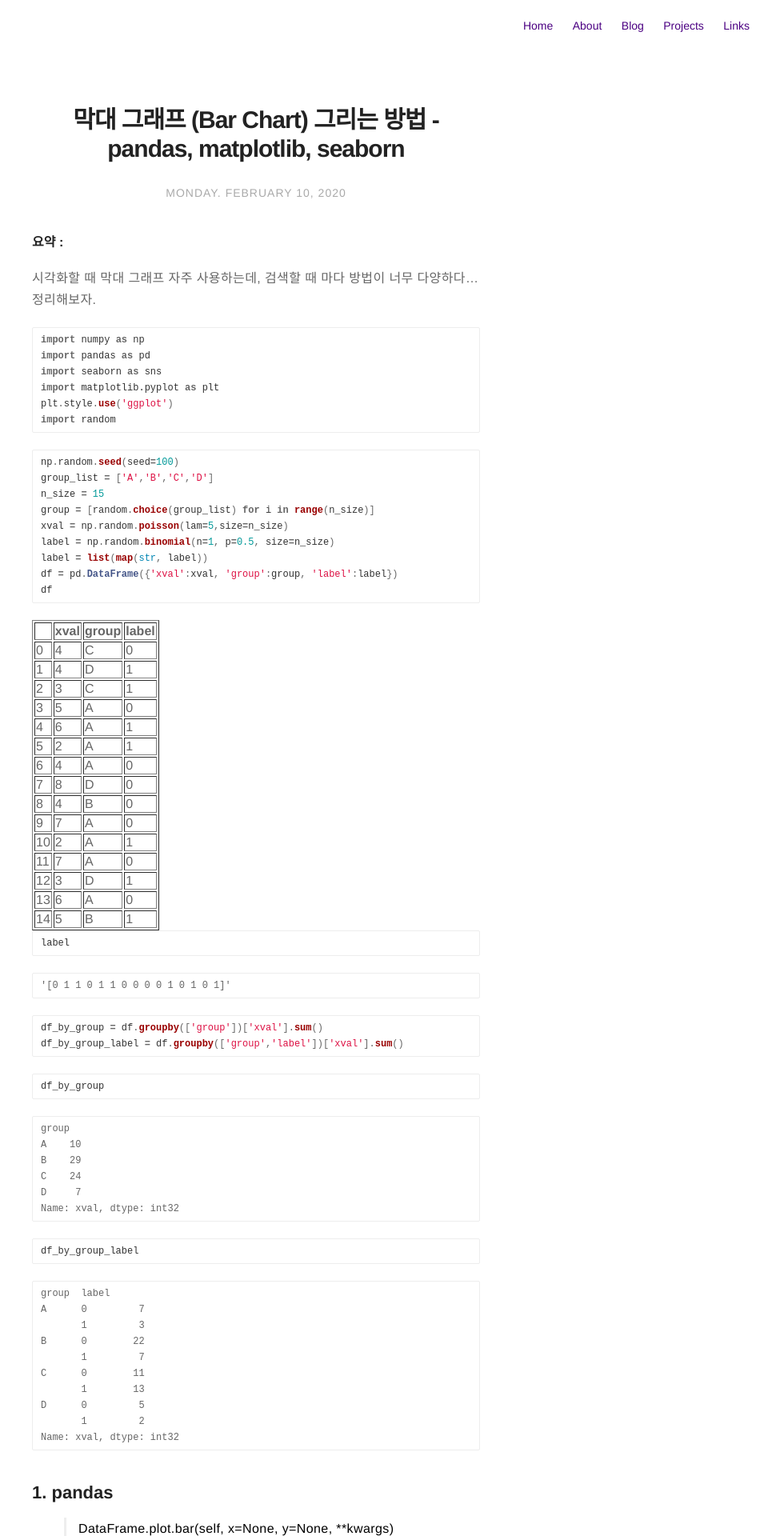
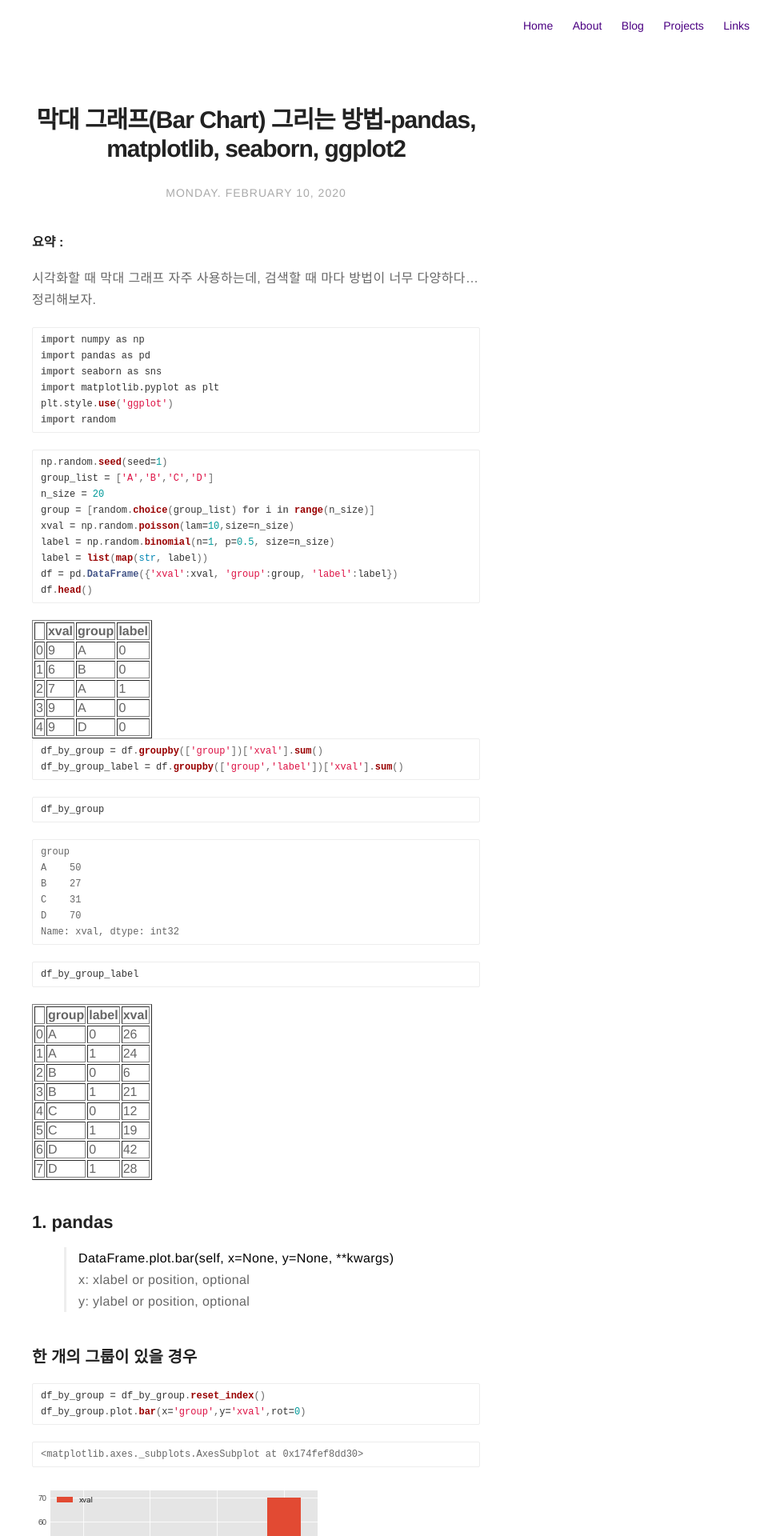
Before and after one commit to 12jeong/12jeong.github.io, a Jekyll site: the page built from _posts/2020-02-10-python-barplot.md, in a window 1280 px wide. Shown: the top 1920 px of the page at 80% size, without its empty margins (320-1280 px from the left). Built offline with Jekyll 4.4.1, drawn with Linux system fonts in a browser that asks for light colours; some web fonts are replaced; comment, search, counter and statistics services are not loaded; some of the changed text lies outside the part shown.

Commit message:
fix post

````diff
--- a/_posts/2020-02-10-python-barplot.md
+++ b/_posts/2020-02-10-python-barplot.md
@@ -1,13 +1,12 @@
 ---
-title: "막대 그래프 (Bar Chart) 그리는 방법 - pandas, matplotlib, seaborn"
+title: "막대 그래프(Bar Chart) 그리는 방법-pandas, matplotlib, seaborn, ggplot2"
 layout: post
 date: 2020-02-10
 image: /assets/images/markdown.jpg
 headerImage: false
 tag:
-- markdown
-- elements
-star: true
+- Python
+- visualization
 category: blog
 author: 12#
 description:
@@ -27,15 +26,15 @@
 
 
 ```python
-np.random.seed(seed=100)
+np.random.seed(seed=1)
 group_list = ['A','B','C','D']
-n_size = 15
+n_size = 20
 group = [random.choice(group_list) for i in range(n_size)]
-xval = np.random.poisson(lam=5,size=n_size)
+xval = np.random.poisson(lam=10,size=n_size)
 label = np.random.binomial(n=1, p=0.5, size=n_size)
 label = list(map(str, label))
 df = pd.DataFrame({'xval':xval, 'group':group, 'label':label})
-df
+df.head()
 ```
 
 
@@ -67,109 +66,37 @@
   <tbody>
     <tr>
       <td>0</td>
-      <td>4</td>
-      <td>C</td>
+      <td>9</td>
+      <td>A</td>
       <td>0</td>
     </tr>
     <tr>
       <td>1</td>
-      <td>4</td>
-      <td>D</td>
-      <td>1</td>
+      <td>6</td>
+      <td>B</td>
+      <td>0</td>
     </tr>
     <tr>
       <td>2</td>
-      <td>3</td>
-      <td>C</td>
+      <td>7</td>
+      <td>A</td>
       <td>1</td>
     </tr>
     <tr>
       <td>3</td>
-      <td>5</td>
+      <td>9</td>
       <td>A</td>
       <td>0</td>
     </tr>
     <tr>
       <td>4</td>
-      <td>6</td>
-      <td>A</td>
-      <td>1</td>
-    </tr>
-    <tr>
-      <td>5</td>
-      <td>2</td>
-      <td>A</td>
-      <td>1</td>
-    </tr>
-    <tr>
-      <td>6</td>
-      <td>4</td>
-      <td>A</td>
-      <td>0</td>
-    </tr>
-    <tr>
-      <td>7</td>
-      <td>8</td>
+      <td>9</td>
       <td>D</td>
       <td>0</td>
-    </tr>
-    <tr>
-      <td>8</td>
-      <td>4</td>
-      <td>B</td>
-      <td>0</td>
-    </tr>
-    <tr>
-      <td>9</td>
-      <td>7</td>
-      <td>A</td>
-      <td>0</td>
-    </tr>
-    <tr>
-      <td>10</td>
-      <td>2</td>
-      <td>A</td>
-      <td>1</td>
-    </tr>
-    <tr>
-      <td>11</td>
-      <td>7</td>
-      <td>A</td>
-      <td>0</td>
-    </tr>
-    <tr>
-      <td>12</td>
-      <td>3</td>
-      <td>D</td>
-      <td>1</td>
-    </tr>
-    <tr>
-      <td>13</td>
-      <td>6</td>
-      <td>A</td>
-      <td>0</td>
-    </tr>
-    <tr>
-      <td>14</td>
-      <td>5</td>
-      <td>B</td>
-      <td>1</td>
     </tr>
   </tbody>
 </table>
 </div>
-
-
-
-
-```python
-label
-```
-
-
-
-
-    '[0 1 1 0 1 1 0 0 0 0 1 0 1 0 1]'
 
 
 
@@ -188,10 +115,10 @@
 
 
     group
-    A    10
-    B    29
-    C    24
-    D     7
+    A    50
+    B    27
+    C    31
+    D    70
     Name: xval, dtype: int32
 
 
@@ -204,16 +131,81 @@
 
 
 
-    group  label
-    A      0         7
-           1         3
-    B      0        22
-           1         7
-    C      0        11
-           1        13
-    D      0         5
-           1         2
-    Name: xval, dtype: int32
+<div>
+<style scoped>
+    .dataframe tbody tr th:only-of-type {
+        vertical-align: middle;
+    }
+
+    .dataframe tbody tr th {
+        vertical-align: top;
+    }
+
+    .dataframe thead th {
+        text-align: right;
+    }
+</style>
+<table border="1" class="dataframe">
+  <thead>
+    <tr style="text-align: right;">
+      <th></th>
+      <th>group</th>
+      <th>label</th>
+      <th>xval</th>
+    </tr>
+  </thead>
+  <tbody>
+    <tr>
+      <td>0</td>
+      <td>A</td>
+      <td>0</td>
+      <td>26</td>
+    </tr>
+    <tr>
+      <td>1</td>
+      <td>A</td>
+      <td>1</td>
+      <td>24</td>
+    </tr>
+    <tr>
+      <td>2</td>
+      <td>B</td>
+      <td>0</td>
+      <td>6</td>
+    </tr>
+    <tr>
+      <td>3</td>
+      <td>B</td>
+      <td>1</td>
+      <td>21</td>
+    </tr>
+    <tr>
+      <td>4</td>
+      <td>C</td>
+      <td>0</td>
+      <td>12</td>
+    </tr>
+    <tr>
+      <td>5</td>
+      <td>C</td>
+      <td>1</td>
+      <td>19</td>
+    </tr>
+    <tr>
+      <td>6</td>
+      <td>D</td>
+      <td>0</td>
+      <td>42</td>
+    </tr>
+    <tr>
+      <td>7</td>
+      <td>D</td>
+      <td>1</td>
+      <td>28</td>
+    </tr>
+  </tbody>
+</table>
+</div>
 
 
 
@@ -234,12 +226,12 @@
 
 
 
-    <matplotlib.axes._subplots.AxesSubplot at 0x174fa7190b8>
+    <matplotlib.axes._subplots.AxesSubplot at 0x174fef8dd30>
 
 
 
 
-![png](/assets/posts/2020-02-10-python-barplot/output_11_1.png)
+![png](/assets/posts/2020-02-10-python-barplot/output_10_1.png)
 
 
 
@@ -250,12 +242,12 @@
 
 
 
-    <matplotlib.axes._subplots.AxesSubplot at 0x174fa731ba8>
+    <matplotlib.axes._subplots.AxesSubplot at 0x174ff441f98>
 
 
 
 
-![png](/assets/posts/2020-02-10-python-barplot/output_12_1.png)
+![png](/assets/posts/2020-02-10-python-barplot/output_11_1.png)
 
 
 ### 두 개의 그룹이 있을 경우
@@ -301,23 +293,23 @@
   <tbody>
     <tr>
       <td>A</td>
-      <td>NaN</td>
-      <td>9.0</td>
+      <td>26</td>
+      <td>24</td>
     </tr>
     <tr>
       <td>B</td>
-      <td>4.0</td>
-      <td>6.0</td>
+      <td>6</td>
+      <td>21</td>
     </tr>
     <tr>
       <td>C</td>
-      <td>27.0</td>
-      <td>5.0</td>
+      <td>12</td>
+      <td>19</td>
     </tr>
     <tr>
       <td>D</td>
-      <td>14.0</td>
-      <td>5.0</td>
+      <td>42</td>
+      <td>28</td>
     </tr>
   </tbody>
 </table>
@@ -333,12 +325,12 @@
 
 
 
-    <matplotlib.axes._subplots.AxesSubplot at 0x174f8f884a8>
+    <matplotlib.axes._subplots.AxesSubplot at 0x174ff49ab38>
 
 
 
 
-![png](/assets/posts/2020-02-10-python-barplot/output_15_1.png)
+![png](/assets/posts/2020-02-10-python-barplot/output_14_1.png)
 
 
 
@@ -349,12 +341,12 @@
 
 
 
-    <matplotlib.axes._subplots.AxesSubplot at 0x174f8f3b7f0>
+    <matplotlib.axes._subplots.AxesSubplot at 0x174fefb0400>
 
 
 
 
-![png](/assets/posts/2020-02-10-python-barplot/output_16_1.png)
+![png](/assets/posts/2020-02-10-python-barplot/output_15_1.png)
 
 
 ## 2. matplotlib
@@ -377,10 +369,10 @@
 
 
     group
-    A    10
-    B    29
-    C    24
-    D     7
+    A    50
+    B    27
+    C    31
+    D    70
     Name: xval, dtype: int32
 
 
@@ -396,16 +388,16 @@
 
 
 
-    ([<matplotlib.axis.XTick at 0x174faa462b0>,
-      <matplotlib.axis.XTick at 0x174ee5e5b00>,
-      <matplotlib.axis.XTick at 0x174ee5e5828>,
-      <matplotlib.axis.XTick at 0x174faa6a160>],
+    ([<matplotlib.axis.XTick at 0x174ffa65b70>,
+      <matplotlib.axis.XTick at 0x174ffa7c978>,
+      <matplotlib.axis.XTick at 0x174ffa7cef0>,
+      <matplotlib.axis.XTick at 0x174fd36d048>],
      <a list of 4 Text xticklabel objects>)
 
 
 
 
-![png](/assets/posts/2020-02-10-python-barplot/output_21_1.png)
+![png](/assets/posts/2020-02-10-python-barplot/output_20_1.png)
 
 
 
@@ -417,16 +409,16 @@
 
 
 
-    ([<matplotlib.axis.YTick at 0x174fa921940>,
-      <matplotlib.axis.YTick at 0x174fa9d54e0>,
-      <matplotlib.axis.YTick at 0x174fa9bf5f8>,
-      <matplotlib.axis.YTick at 0x174fa9f7c50>],
+    ([<matplotlib.axis.YTick at 0x174fe7f0860>,
+      <matplotlib.axis.YTick at 0x174fd4a5be0>,
+      <matplotlib.axis.YTick at 0x174fe7b4390>,
+      <matplotlib.axis.YTick at 0x174fd5a95c0>],
      <a list of 4 Text yticklabel objects>)
 
 
 
 
-![png](/assets/posts/2020-02-10-python-barplot/output_22_1.png)
+![png](/assets/posts/2020-02-10-python-barplot/output_21_1.png)
 
 
 ### 두 개의 그룹이 있을 경우
@@ -435,8 +427,8 @@
 
 
 ```python
-df_by_group_by0 = df[df['label']==0].groupby(['group'])['xval'].sum()
-df_by_group_by1 = df[df['label']==1].groupby(['group'])['xval'].sum()
+df_by_group_by0 = df[df['label']=='0'].groupby(['group'])['xval'].sum()
+df_by_group_by1 = df[df['label']=='1'].groupby(['group'])['xval'].sum()
 ```
 
 
@@ -458,12 +450,12 @@
 
 
 
-    <matplotlib.legend.Legend at 0x174f8fdbb38>
+    <matplotlib.legend.Legend at 0x174fd5a38d0>
 
 
 
 
-![png](/assets/posts/2020-02-10-python-barplot/output_26_1.png)
+![png](/assets/posts/2020-02-10-python-barplot/output_25_1.png)
 
 
 
@@ -479,12 +471,12 @@
 
 
 
-    <matplotlib.legend.Legend at 0x174f8ee0b00>
+    <matplotlib.legend.Legend at 0x174ff711f60>
 
 
 
 
-![png](/assets/posts/2020-02-10-python-barplot/output_27_1.png)
+![png](/assets/posts/2020-02-10-python-barplot/output_26_1.png)
 
 
 * 문자열 리스트 정렬하기
@@ -531,12 +523,12 @@
 
 
 
-    <matplotlib.axes._subplots.AxesSubplot at 0x174f8b59c88>
+    <matplotlib.axes._subplots.AxesSubplot at 0x174fe8b09e8>
 
 
 
 
-![png](/assets/posts/2020-02-10-python-barplot/output_34_1.png)
+![png](/assets/posts/2020-02-10-python-barplot/output_33_1.png)
 
 
 ### 두 개의 그룹이 있을 경우
@@ -544,34 +536,38 @@
 
 ```python
 df_by_group_label = df.groupby(['group','label'])['xval'].sum().reset_index()
-sns.barplot(x='group', y='xval', hue='label',data=df_by_group)
+sns.barplot(x='group', y='xval', hue='label',data=df_by_group_label )
 ```
 
 
 
 
-    <matplotlib.axes._subplots.AxesSubplot at 0x174f8c2da20>
+    <matplotlib.axes._subplots.AxesSubplot at 0x174fe7cb048>
+
+
+
+
+![png](/assets/posts/2020-02-10-python-barplot/output_35_1.png)
+
+
+
+```python
+df_by_group_by0 = df[df['label']=='0'].groupby(['group'])['xval'].sum().reset_index()
+df_by_group_by1 = df[df['label']=='1'].groupby(['group'])['xval'].sum().reset_index()
+
+sns.barplot(x='group', y='xval', data=df_by_group,color="red",alpha=0.5)
+sns.barplot(x='group', y='xval', data=df_by_group_by0 ,color="blue",alpha=0.5)
+```
+
+
+
+
+    <matplotlib.axes._subplots.AxesSubplot at 0x174ffd2fc88>
 
 
 
 
 ![png](/assets/posts/2020-02-10-python-barplot/output_36_1.png)
-
-
-
-```python
-sns.barplot(x='group', y='xval', hue='label',data=df_by_group, dodge=False)
-```
-
-
-
-
-    <matplotlib.axes._subplots.AxesSubplot at 0x174f8cd5860>
-
-
-
-
-![png](/assets/posts/2020-02-10-python-barplot/output_37_1.png)
 
 
 ## 4. 파이썬에서 R의 'ggplot2' 사용하기
@@ -588,13 +584,13 @@
 ```
 
 
-![png](/assets/posts/2020-02-10-python-barplot/output_40_0.png)
+![png](/assets/posts/2020-02-10-python-barplot/output_39_0.png)
 
 
 
 
 
-    <ggplot: (100123526008)>
+    <ggplot: (-9223371936731132493)>
 
 
 
@@ -604,13 +600,13 @@
 ```
 
 
-![png](/assets/posts/2020-02-10-python-barplot/output_41_0.png)
+![png](/assets/posts/2020-02-10-python-barplot/output_40_0.png)
 
 
 
 
 
-    <ggplot: (-9223371936731138395)>
+    <ggplot: (100125509489)>
 
 
 
@@ -620,13 +616,13 @@
 ```
 
 
-![png](/assets/posts/2020-02-10-python-barplot/output_42_0.png)
+![png](/assets/posts/2020-02-10-python-barplot/output_41_0.png)
 
 
 
 
 
-    <ggplot: (-9223371936731138381)>
+    <ggplot: (100123695585)>
 
 
 
@@ -636,10 +632,10 @@
 ```
 
 
-![png](/assets/posts/2020-02-10-python-barplot/output_43_0.png)
+![png](/assets/posts/2020-02-10-python-barplot/output_42_0.png)
 
 
 
 
 
-    <ggplot: (-9223371936731093325)>
+    <ggplot: (100124825846)>
````
Also changed, not shown: assets/posts/2020-02-10-python-barplot/output_10_1.png (added), assets/posts/2020-02-10-python-barplot/output_11_1.png, assets/posts/2020-02-10-python-barplot/output_14_1.png (added), assets/posts/2020-02-10-python-barplot/output_15_1.png, assets/posts/2020-02-10-python-barplot/output_20_1.png (added), assets/posts/2020-02-10-python-barplot/output_21_1.png, assets/posts/2020-02-10-python-barplot/output_25_1.png (added), assets/posts/2020-02-10-python-barplot/output_26_1.png, assets/posts/2020-02-10-python-barplot/output_33_1.png (added), assets/posts/2020-02-10-python-barplot/output_35_1.png (added), assets/posts/2020-02-10-python-barplot/output_36_1.png, assets/posts/2020-02-10-python-barplot/output_39_0.png (added), assets/posts/2020-02-10-python-barplot/output_40_0.png, assets/posts/2020-02-10-python-barplot/output_41_0.png, 1 more files, 2 other files.
